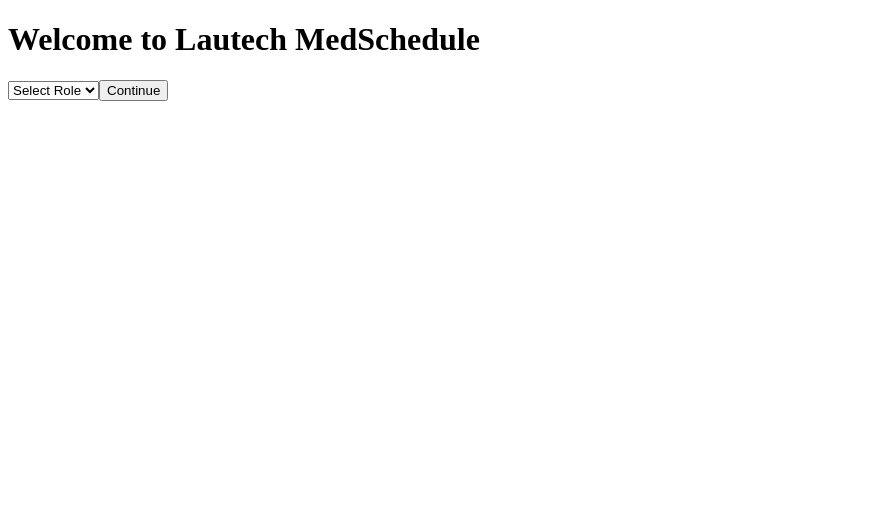
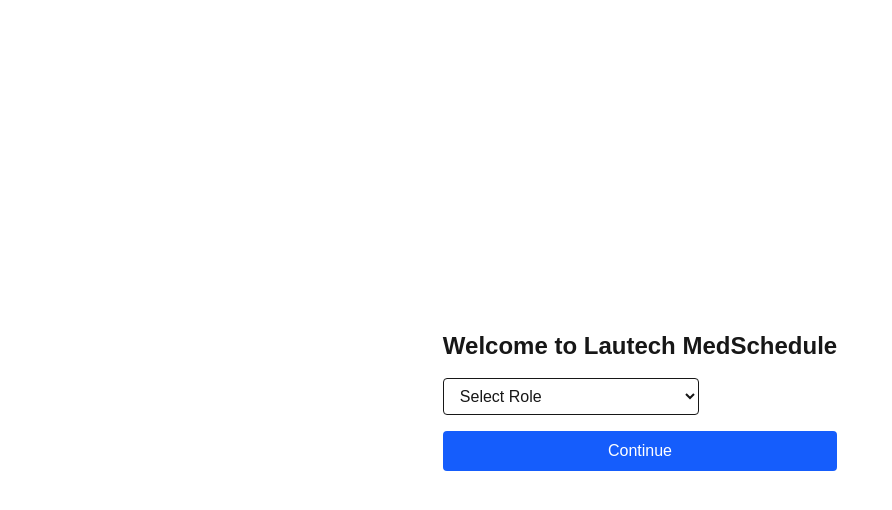
Before and after one commit to primyst/dentist-duty-scheduling-system, a Next.js app in the folder my-app/: page / in a window 1280 px wide. Shown: the top 510 px of the page, without its empty margins (0-892 px from the left). Built offline with nearby package versions, Linux system fonts and the light colour scheme.

Commit message:
Create layout.tsx

```diff
--- /dev/null
+++ b/my-app/src/app/layout.tsx
@@ -0,0 +1,19 @@
+import type { Metadata } from "next";
+import "./globals.css";
+
+export const metadata: Metadata = {
+  title: "Lautech MedSchedule",
+  description: "Medical Duty Scheduling App",
+};
+
+export default function RootLayout({
+  children,
+}: {
+  children: React.ReactNode;
+}) {
+  return (
+    <html lang="en">
+      <body>{children}</body>
+    </html>
+  );
+}
```
